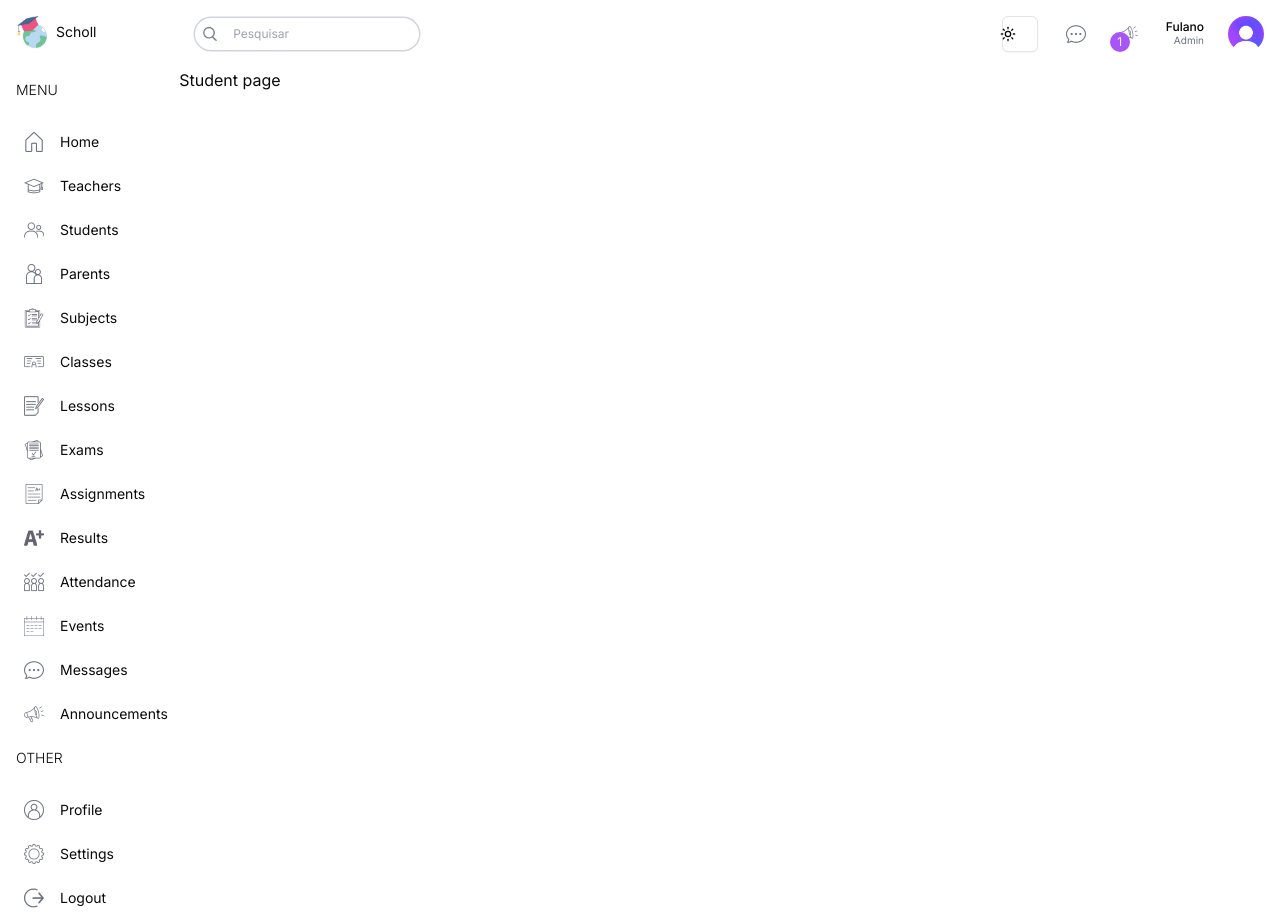
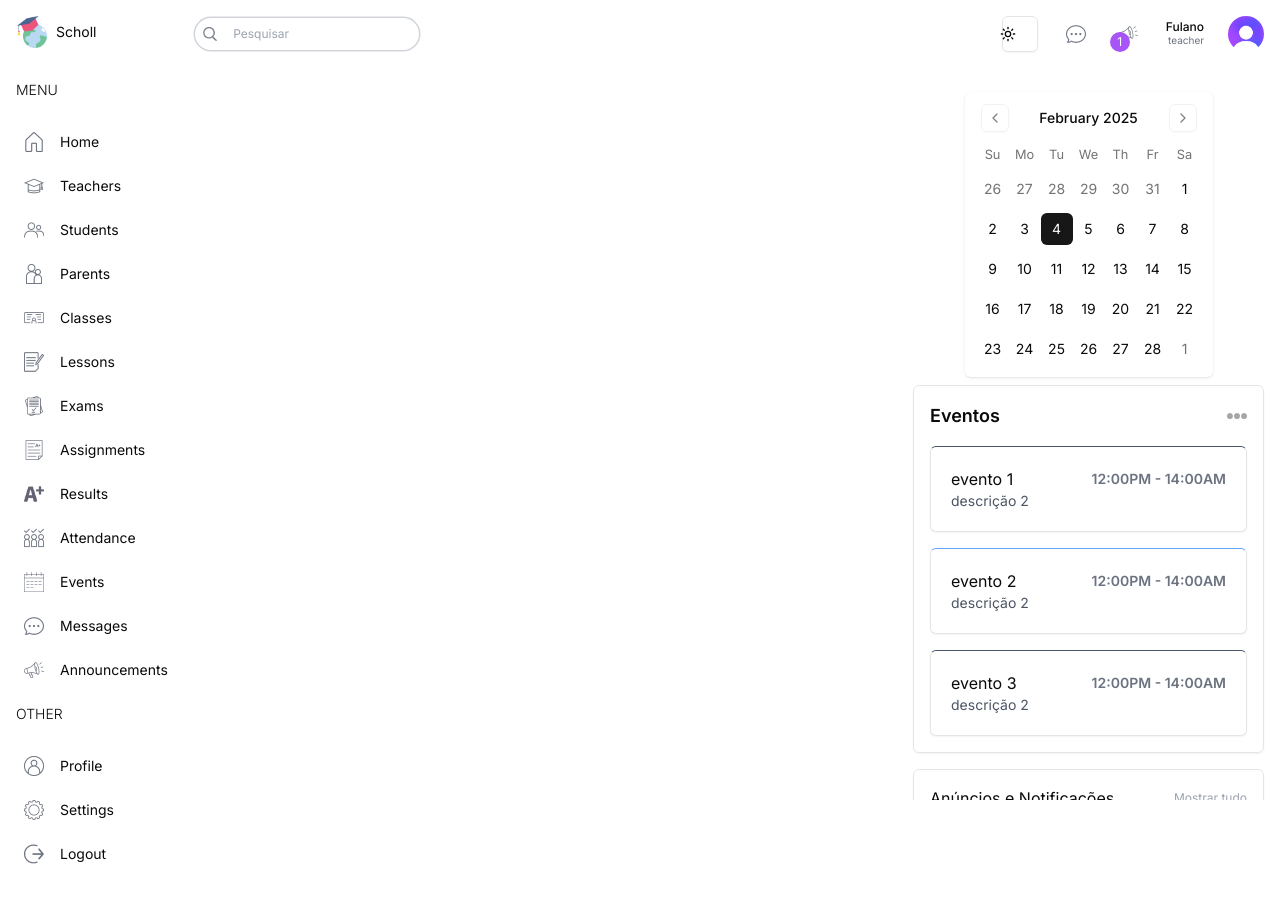
Before and after one commit to viniciuss1001/schollmanagement, a Next.js app: page /student in a window 1280 px wide. After the commit the page ends 872 px from the top, so only its background shows below. Built offline with nearby package versions, Linux system fonts and the light colour scheme.

Commit message:
starting student page

```diff
--- a/src/app/(dashboard)/student/page.tsx
+++ b/src/app/(dashboard)/student/page.tsx
@@ -1,6 +1,21 @@
+import AnnouncementsComponent from "@/app/components/Announcements"
+import CalendarComponent from "@/app/components/CalendarComponent"
+import EventLisComponent from "@/app/components/EventLis"
+
 const StudentPage = () => {
     return(
-        <h3>Student page</h3>
+        <div className="p-4 flex gap-4 flex-col xl:flex-row overflow-hidden">
+            {/*left */}
+            <div className=" w-full xl:w-2/3">
+
+            </div>
+            {/*right */}
+            <div className="w-full xl:w-1/3">
+                <CalendarComponent/>
+                <EventLisComponent />
+                <AnnouncementsComponent/>
+            </div>
+        </div>
     )
 }
 export default StudentPage
--- a/src/app/components/Announcements.tsx
+++ b/src/app/components/Announcements.tsx
@@ -1,6 +1,6 @@
 
 import React from 'react'
-import { AnnouncementsDataExample as announcements } from './ExampleDatas'
+import { AnnouncementsDataExample as announcements } from '../utils/ExampleDatas'
 const AnnouncementsComponent = () => {
   return (
     <div className='p-4 rounded-md shadow-sm border mt-4'>
--- a/src/app/components/BarChart.tsx
+++ b/src/app/components/BarChart.tsx
@@ -15,8 +15,8 @@ import {
     ChartTooltip,
     ChartTooltipContent
 } from '@/components/ui/chart'
-import { chartDataExample } from './ExampleDatas'
-import { chartConfig } from './ExampleDatas'
+import { chartDataExample } from '../utils/ExampleDatas'
+import { chartConfig } from '../utils/ExampleDatas'
 
 
 const BarCharts = () => {
--- a/src/app/components/EventLis.tsx
+++ b/src/app/components/EventLis.tsx
@@ -1,6 +1,6 @@
 
 import React from 'react'
-import { EventsDataExample as events } from "@/app/components/ExampleDatas"
+import { EventsDataExample as events } from "@/app/utils/ExampleDatas"
 import Image from "next/image"
 
 const EventLisComponent = () => {
--- a/src/app/components/Menu.tsx
+++ b/src/app/components/Menu.tsx
@@ -1,6 +1,7 @@
 import Link from "next/link"
-import { menuItems } from "./ExampleDatas"
+import { menuItems } from "../utils/ExampleDatas"
 import Image from "next/image"
+import { userRole } from "../utils/data"
 
 const MenuComponent = () => {
   return (
@@ -10,14 +11,18 @@ const MenuComponent = () => {
           <span className="hidden lg:block font-light my-4">
             {item.title}
           </span>
-          {item.items.map((itemlink) => (
-              <Link key={itemlink.label} href={itemlink.href}
-                className="flex justify-center items-center lg:justify-start gap-4 p-2 hover: hover:animate-pulse rounded-md"
-              >
-                <Image alt="" src={itemlink.icon} width={20} height={20} />
-                <span className="hidden lg:block">{itemlink.label}</span>
-              </Link>
-          ))}
+          {item.items.map((itemlink) => {
+            if(itemlink.visible.includes(userRole)){
+              return(
+                <Link key={itemlink.label} href={itemlink.href}
+                  className="flex justify-center items-center lg:justify-start gap-4 p-2 hover: hover:border rounded-md"
+                >
+                  <Image alt="" src={itemlink.icon} width={20} height={20} />
+                  <span className="hidden lg:block">{itemlink.label}</span>
+                </Link>
+            )
+            }
+          })}
         </div>
       ))}
     </div>
--- a/src/app/components/Navbar.tsx
+++ b/src/app/components/Navbar.tsx
@@ -1,6 +1,7 @@
 import Image from 'next/image'
 import React from 'react'
 import { ModeToggle } from './Theme-Toggle'
+import { userRole } from '../utils/data'
 
 const NavbarComponent = () => {
   return (
@@ -18,9 +19,9 @@ const NavbarComponent = () => {
           <Image src='/announcement.png' alt='' width={20} height={20} />
           <div className='absolute top-3 right-3 w-5 h-5 flex items-center justify-center bg-purple-500 text-white rounded-full text-xs'>1</div>
         </div>
-        <div className='flex flex-col text-black'>
+        <div className='flex flex-col '>
           <span className='text-xs leading-3 font-medium '>Fulano</span>
-          <span className='text-[10px] text-gray-500 text-right'>Admin</span>
+          <span className='text-[10px] text-gray-500 text-right'>{userRole}</span>
         </div>
         <Image src='/avatar.png' alt='User' height={36} width={36}
           className='rounded-full'
--- /dev/null
+++ b/src/app/utils/data.ts
@@ -0,0 +1 @@
+export const userRole = 'teacher'
```
Also changed, not shown: src/app/utils/ExampleDatas.ts (renamed from src/app/components/ExampleDatas.ts).
